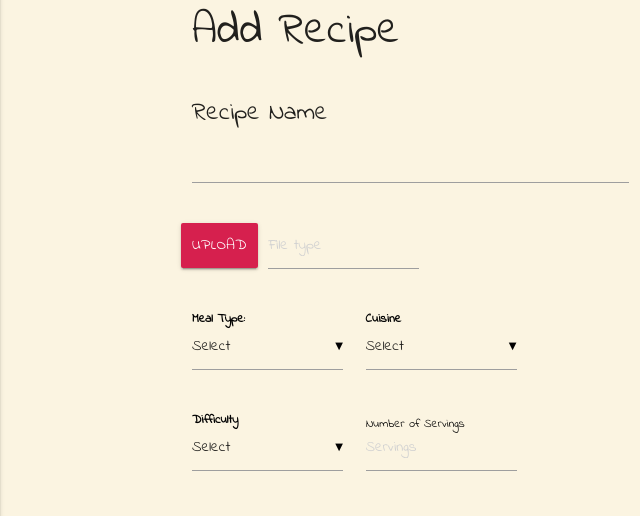
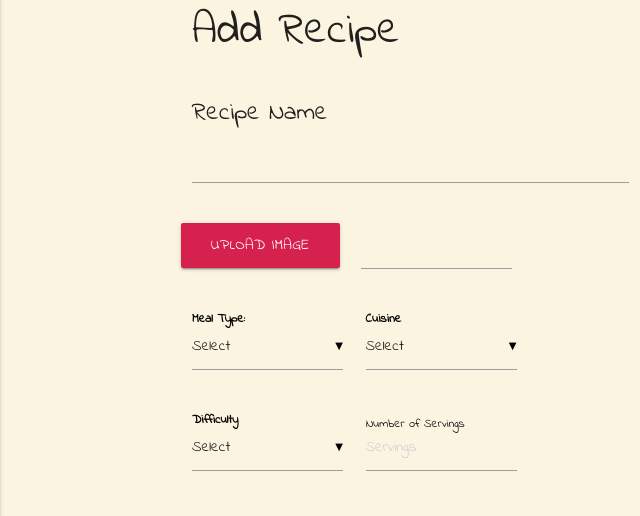
Before and after one commit to coderkatew/foodie, a Flask app: page /add_recipe in a window 1280 px wide. Shown: the part 133-649 px from the top of the page, without its empty margins (0-640 px from the left). Run offline with Flask 2, Linux system fonts and the light colour scheme; data that the repository does not hold is empty; some libraries are stand-ins or nearby versions.

Commit message:
Style image upload button

```diff
--- a/templates/add_recipe.html
+++ b/templates/add_recipe.html
@@ -26,20 +26,24 @@
     </div>
     <!--Recipe Image-->
     <div class="row">
-        <div class="file-field input-field">
-      <div class="btn upload col 3">
-        <span>Upload</span>
-        <input type="file" class="image"
+         <div class="file-field input-field">
+      <div class="btn">
+        <span>Upload Image</span>
+        <input type="file"
+          class="image"
           name="recipe_image"
           id="recipe-image"
           accept="image/png, image/jpeg"
           required>
       </div>
-      <div class="file-path-wrapper col 3">
-        <input class="file-path validate" type="text" placeholder="File type">
+      <div class="file-path-wrapper">
+        <div class="col s4.5">
+        <input class="file-path validate" type="text">
+        </div>
       </div>
     </div>
       </div>
+    </div>
     <!-- Meal Type -->
     <div class="row add-details">
       <div class="input-field col">
```
Also changed, not shown: templates/edit_recipe.html (+12 -6 lines).
